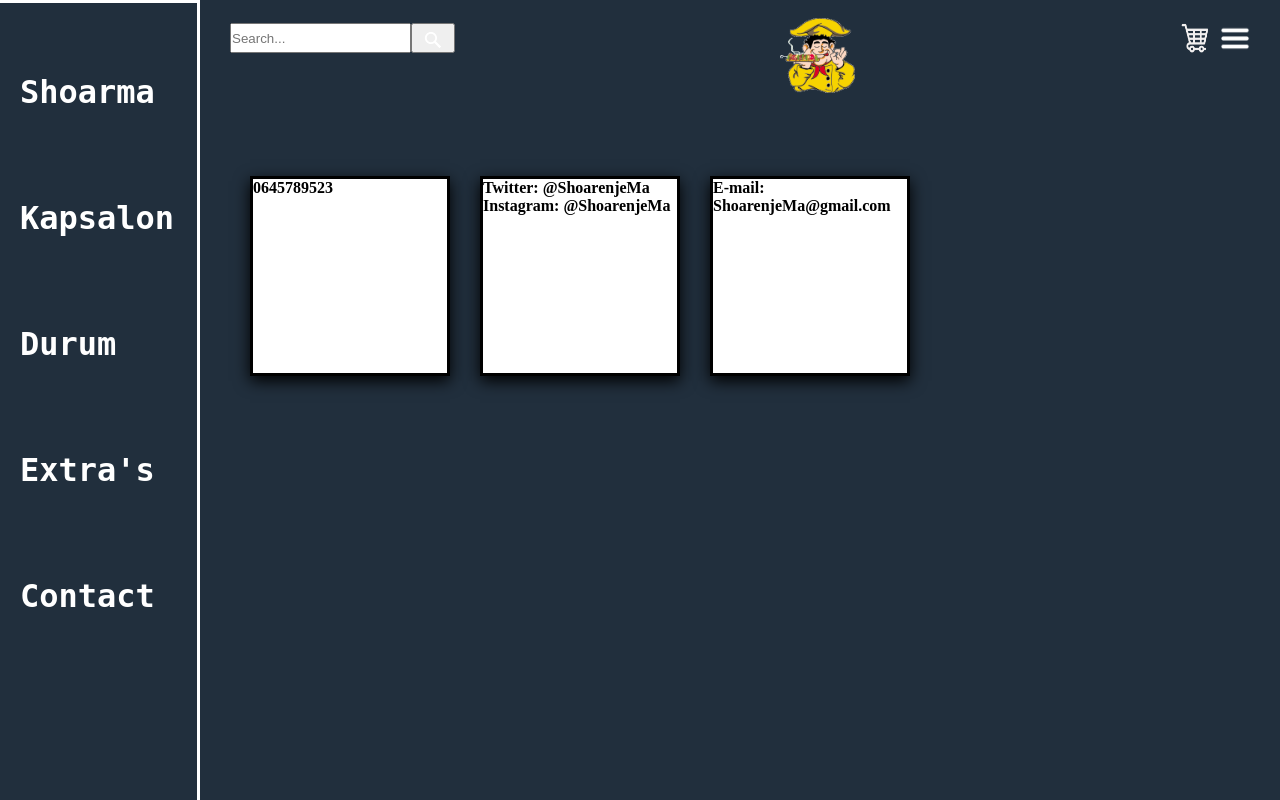
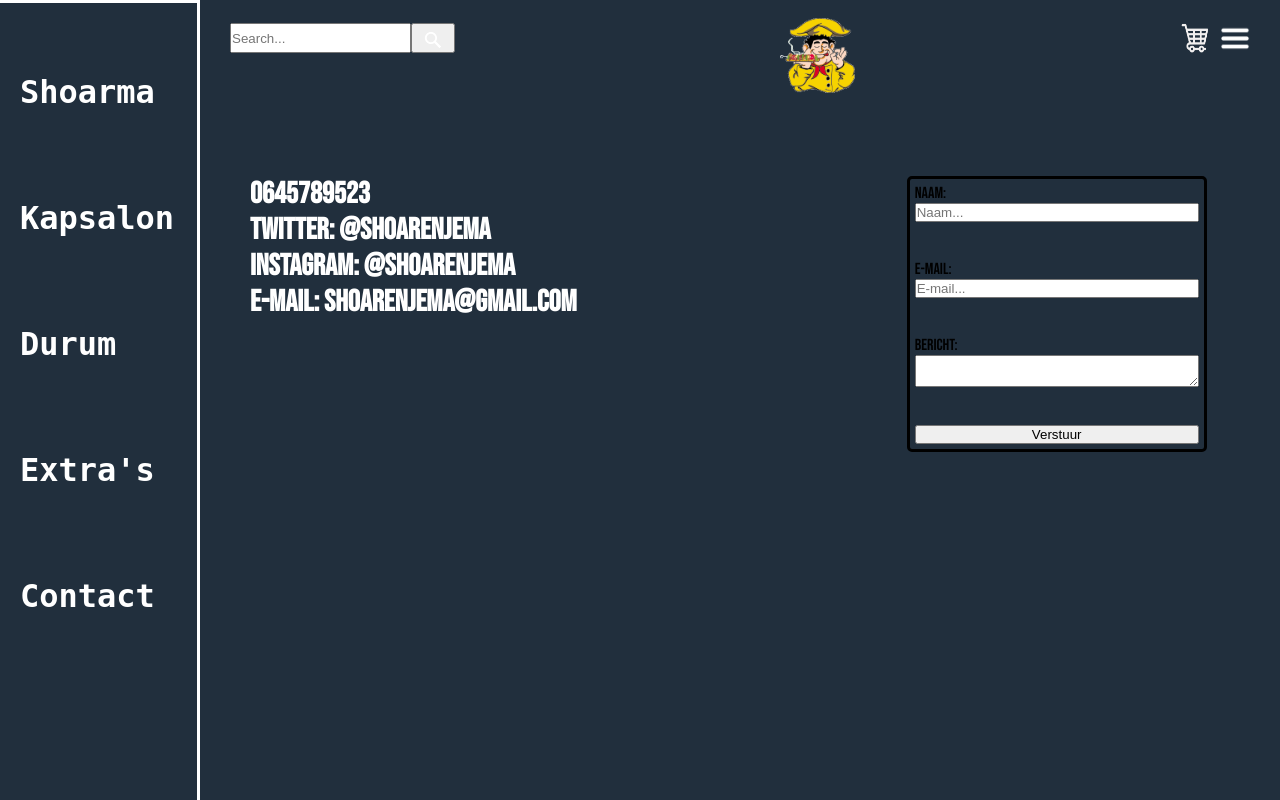
Before and after one commit to GavinTetteroo/Project-miniCRUD-main, a PHP site: page /HTML/contact.html in a window 1280 px wide. Run offline with PHP 8.4, Linux system fonts and the light colour scheme.

Commit message:
V 2.301
contact form gemaakt

```diff
--- a/HTML/contact.html
+++ b/HTML/contact.html
@@ -5,6 +5,9 @@
     <meta name="viewport" content="width=device-width, initial-scale=1.0" />
     <title>Document</title>
     <link rel="stylesheet" href="../css/Project-miniCRUD.css" />
+    <link rel="preconnect" href="https://fonts.googleapis.com">
+    <link rel="preconnect" href="https://fonts.gstatic.com" crossorigin>
+    <link href="https://fonts.googleapis.com/css2?family=Bebas+Neue&display=swap" rel="stylesheet">
   </head>
   <body>
     <div class="side">
@@ -47,19 +50,34 @@
       </div>
         <!-- Box 1 -->
         <div class="container-box">
-            <div class="contact-box">
-              <h1>0645789523</h1>
-        </div>
-            <div class="contact-box">
+          <div class="contact-text">
+          <h1>0645789523</h1>
+
+
                 <h1>Twitter: @ShoarenjeMa
                     <br>Instagram: @ShoarenjeMa</br>
                 </h1>
-        </div>
-            <div class="contact-box">
+
+
                 <h1>E-mail: ShoarenjeMa@gmail.com</h1>
+          </div>
 
-        	</div>
+        <form class="formclass" action=”mailto:typeyouremail
+        method=”POST”
+        enctype=”multipart/form-data”
+        name=”EmailForm”>
+        Naam:<br><input type="text" size="19" name="ContactName" placeholder="Naam..."><br><br>
+
+        E-mail:<br><input type="text" size="19" name="Emailname" placeholder="E-mail..."><br><br>
+
+        Bericht:<br> <textarea name=”ContactCommentt” placeholder="Type hier..." rows=”6″ cols=”20″>
+
+        </textarea><br><br> <input type="submit" value="Verstuur">
+
+
+      </form>
     </div>
+
     </main>
     <footer></footer>
     <script src="../js/main.js"></script>
--- a/css/Project-miniCRUD.css
+++ b/css/Project-miniCRUD.css
@@ -425,3 +425,20 @@ header .balkjes img {
   display: flex;
 
 }
+
+.contact-text h1 {
+  display: flex;
+  color: white;
+  font-size: 30px;
+  font-family: 'Bebas Neue', cursive;
+}
+
+.formclass {
+  display: flex;
+  flex-direction: column;
+  width: 300px;
+  margin-left: 300px;
+  border: 3px black solid;
+  padding: 5px;
+  font-family: 'Bebas Neue', cursive;
+}
```
